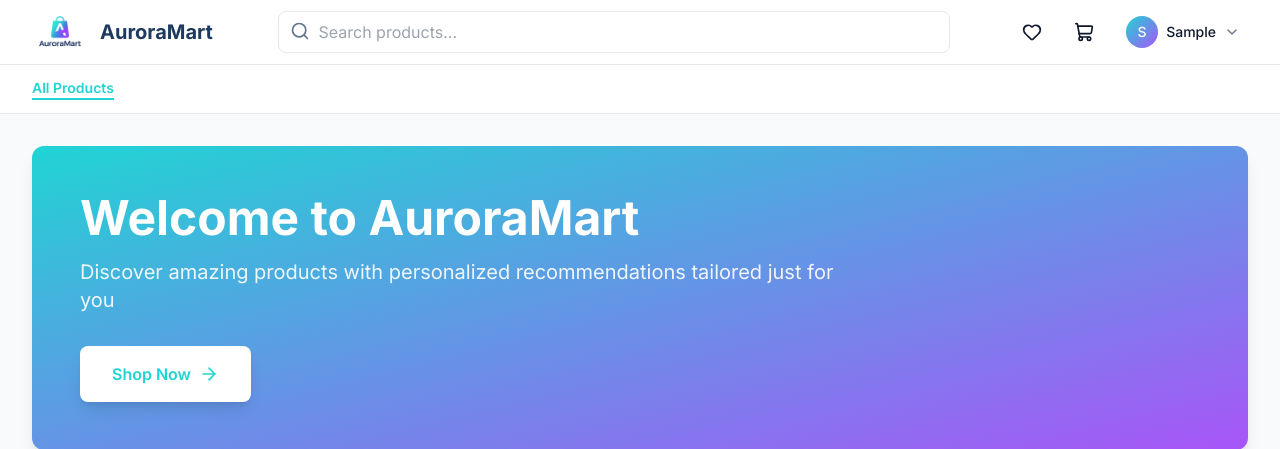
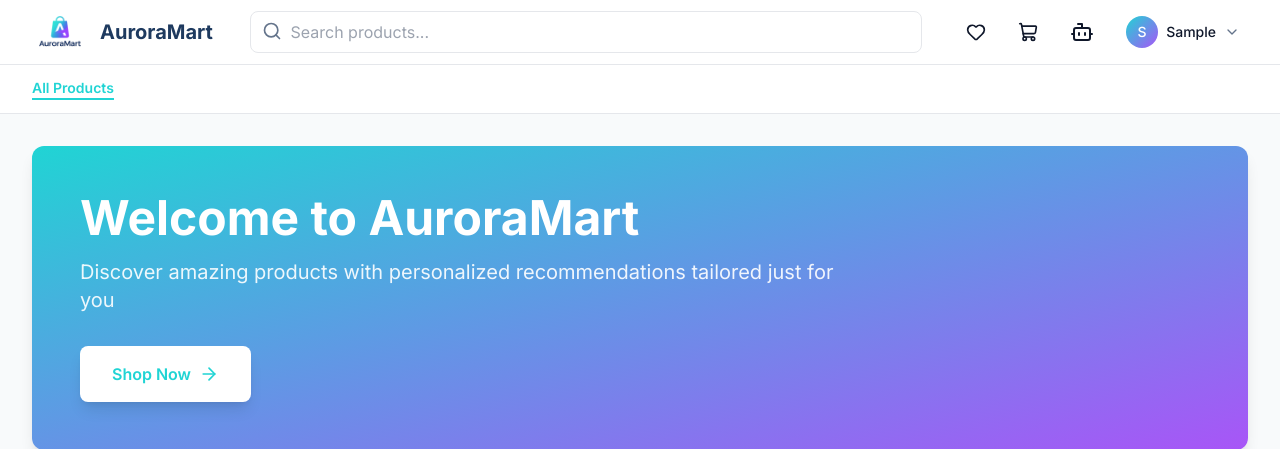
Before and after one commit to happyweijie/AuroraMart, a Django app: page / in a window 1280 px wide. Shown: the top 449 px of the page. Run offline with Django 4.2, Linux system fonts and the light colour scheme; the visitor is signed in with stand-in values (Sample User, id 1); data that the repository does not hold is empty; some libraries are stand-ins or nearby versions.

Commit message:
Added Ask Aurora links to storefront base

```diff
--- a/auroramart/templates/storefront_base.html
+++ b/auroramart/templates/storefront_base.html
@@ -56,6 +56,11 @@
                             {% endif %}
                         </a>
 
+                        <!-- HelpBot -->
+                        <a href="#" class="p-2 hover:bg-gray-100 rounded-lg relative" title="Help Bot">
+                            <i data-lucide="bot" class="w-6 h-6 text-foreground"></i>
+                        </a>
+
                         <!-- User Menu -->
                         <div class="relative" x-data="{ open: false }" @click.away="open = false"> {# Added Alpine.js x-data and click.away #}
                             <button @click="open = !open" class="flex items-center gap-2 p-2 hover:bg-gray-100 rounded-lg focus:outline-none focus:ring-2 focus:ring-cyan focus:ring-opacity-50">
@@ -96,6 +101,11 @@
                                 <a href="{% url 'storefront:chat_list' %}" class="block px-4 py-2 text-sm text-foreground hover:bg-gray-100">
                                     <i data-lucide="message-circle" class="inline-block w-4 h-4 mr-2 text-muted-foreground"></i>
                                     Support Chat
+                                </a>
+
+                                <a href="#" class="block px-4 py-2 text-sm text-foreground hover:bg-gray-100">
+                                    <i data-lucide="bot" class="inline-block w-4 h-4 mr-2 text-muted-foreground"></i>
+                                    Ask Aurora
                                 </a>
 
                                 {# Separator #}
```
